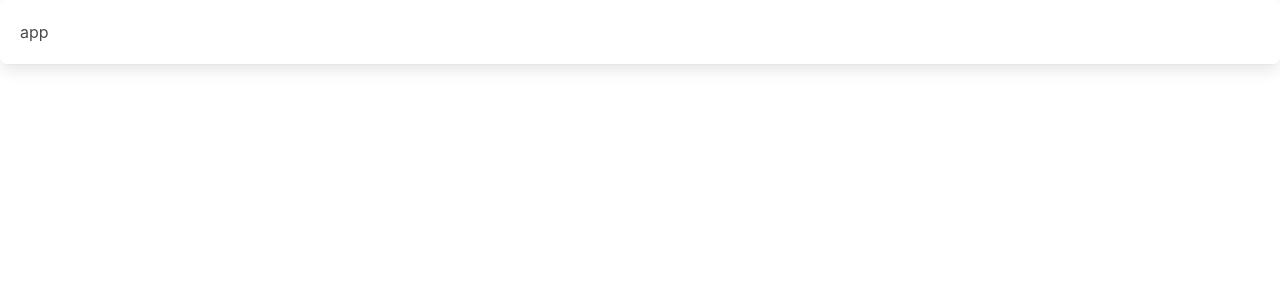
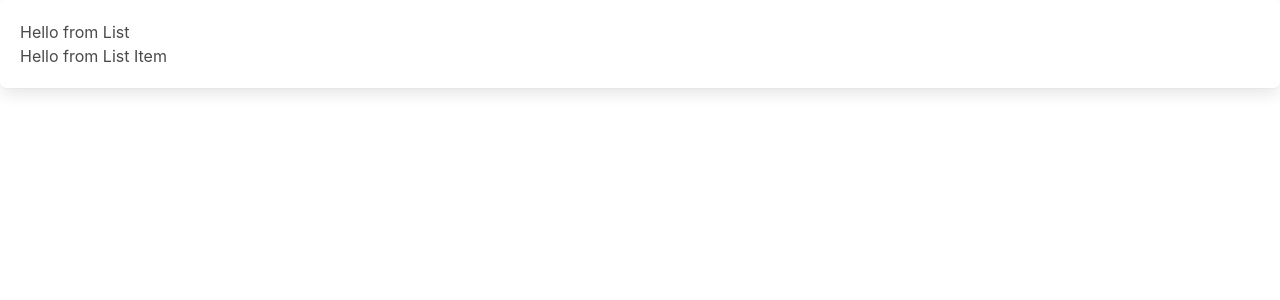
Before and after one commit to royshooshy/team8, a React (Create React App) app: page / in a window 1280 px wide. Shown: the top 300 px of the page. Built offline with nearby package versions, Linux system fonts and the light colour scheme.

Commit message:
create basic project dir structure

```diff
--- a/src/App.tsx
+++ b/src/App.tsx
@@ -2,11 +2,12 @@ import React from 'react';
 import logo from './logo.svg';
 import './App.css';
 import 'bulma/css/bulma.min.css';
+import List from './Component/list/List';
 
 function App() {
   return (
     <div className="box">
- app
+<List></List>
 </div>
   );
 }
--- /dev/null
+++ b/src/Component/list-item/list-item.tsx
@@ -0,0 +1,12 @@
+import React from 'react';
+
+
+function ListItem() {
+  return (
+    <div>
+ Hello from List Item
+</div>
+  );
+}
+
+export default ListItem;
--- /dev/null
+++ b/src/Component/list/List.tsx
@@ -0,0 +1,15 @@
+ import React from 'react';
+import ListItem from '../list-item/list-item';
+
+
+function List() {
+  return (
+    <div>
+ Hello from List
+
+ <ListItem></ListItem>
+</div>
+  );
+}
+
+export default List;
```
Also changed, not shown: src/employees-list/employees-list.tsx (added, +12 -0 lines), src/todo-list/todo-list.tsx (added, +12 -0 lines).
